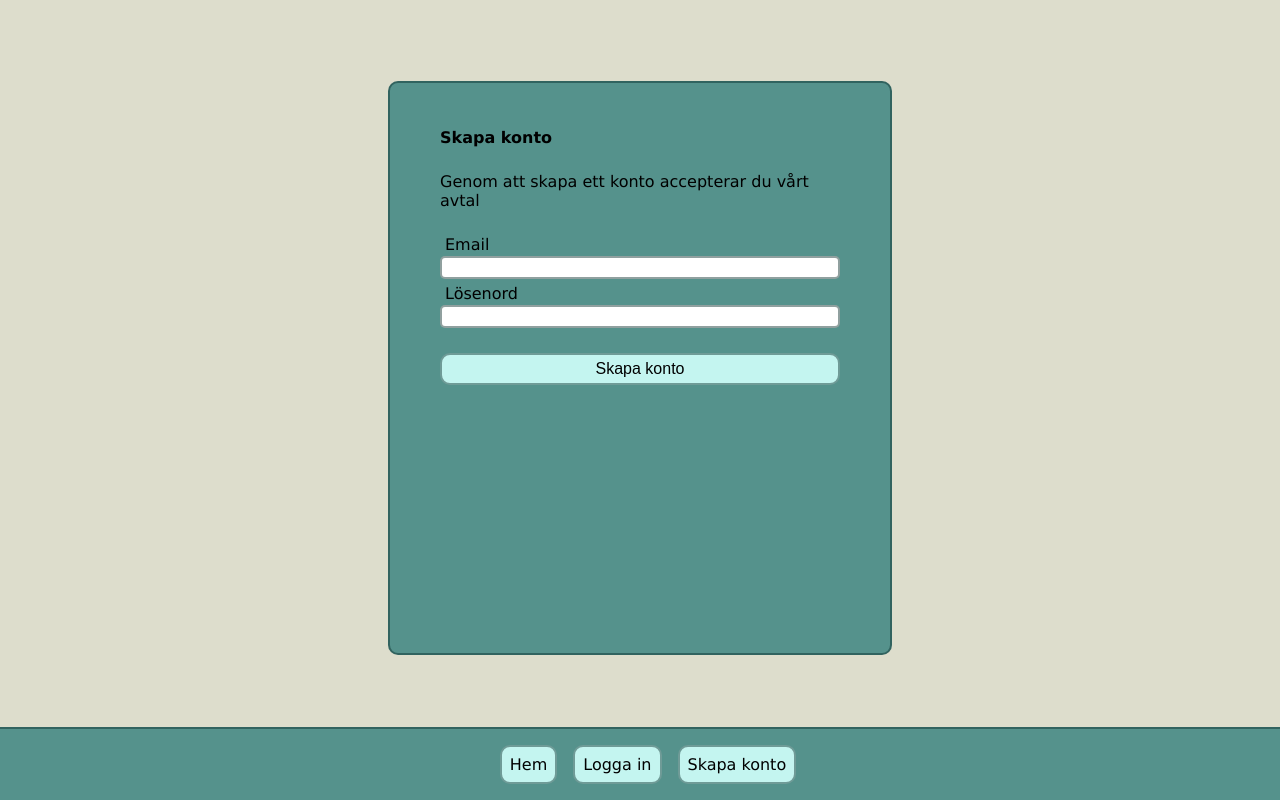
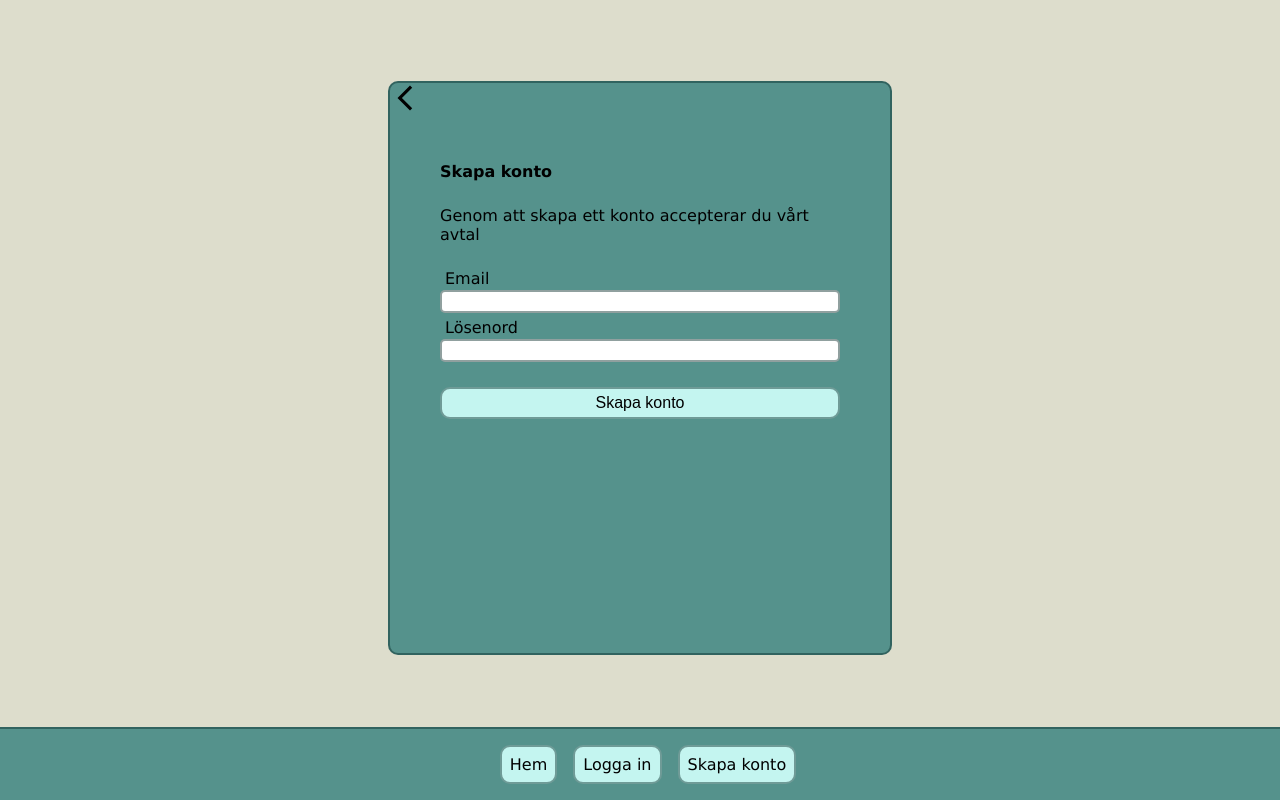
Before and after one commit to ricmal08/vteam-user-client, a React (Vite) app: page /register in a window 1280 px wide. Built offline with nearby package versions, Linux system fonts and the light colour scheme.

Commit message:
style: add button icon to go back, with css style

```diff
--- a/src/assets/wrappers/Form.js
+++ b/src/assets/wrappers/Form.js
@@ -77,6 +77,11 @@ const Wrapper = styled.section`
   .delete-btn:hover {
     background-color: #c82333;
   }
+  .back-btn {
+    background: none;
+    border: none;
+    cursor: pointer;
+  }
 `;
 
 export default Wrapper;
--- a/src/components/RegisterPage.jsx
+++ b/src/components/RegisterPage.jsx
@@ -1,5 +1,6 @@
 import { useNavigate } from 'react-router-dom';
 import { useForm } from 'react-hook-form';
+import { MdArrowBackIosNew } from "react-icons/md";
 import api_url from "../url.js";
 import Wrapper from '../assets/wrappers/Form';
 
@@ -38,6 +39,9 @@ function RegisterPage() {
     */
     <Wrapper>
       <form className="register-form" onSubmit={handleSubmit(onSubmit)}>
+        <button type='button' className='back-btn' onClick={() => navigate("/login")}>
+          <MdArrowBackIosNew size={30}/>
+        </button>
         <h4>Skapa konto</h4>
 
         <p>Genom att skapa ett konto accepterar du vårt avtal</p>
```
